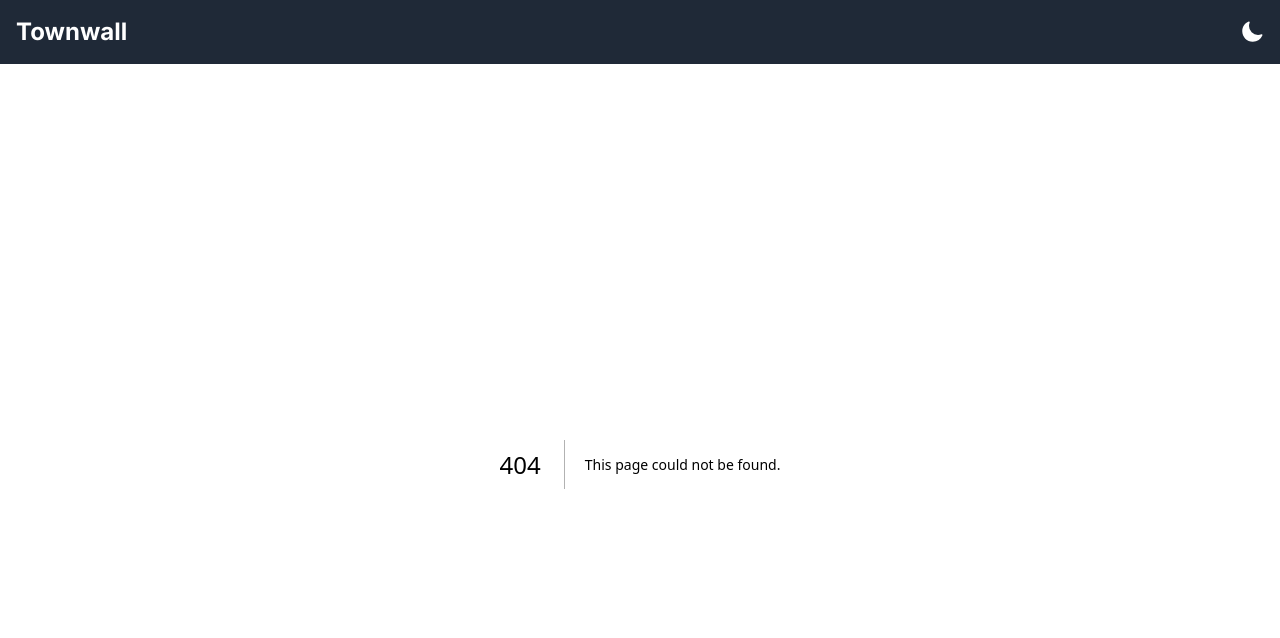
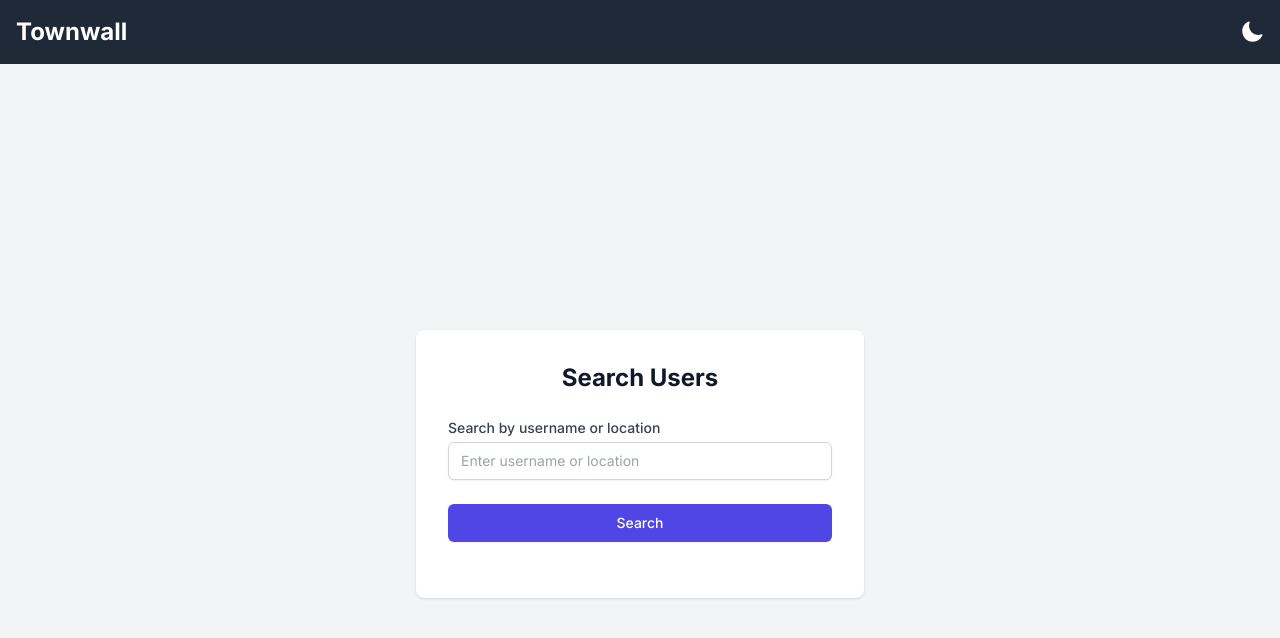
Before and after one commit to alexaldearroyo/townwall, a Next.js app: page /search in a window 1280 px wide. Before the commit this address had no page. Shown: the top 638 px of the page. Built offline with nearby package versions, Linux system fonts and the light colour scheme.

Commit message:
Setup user search

```diff
--- a/database/users.ts
+++ b/database/users.ts
@@ -375,7 +375,7 @@ export async function updateUserProfile(
 }
 
 // Helper function to parse location from string to { x: number; y: number }
-function parseLocation(
+export function parseLocation(
   locationString: string,
 ): { x: number; y: number } | null {
   const match = locationString.match(/POINT\(([-\d.]+) ([-\d.]+)\)/);
--- /dev/null
+++ b/src/app/(auth)/api/search/route.ts
@@ -0,0 +1,55 @@
+import { NextRequest, NextResponse } from 'next/server';
+import { sql } from '../../../../../database/connect';
+import { parseLocation, User } from '../../../../../database/users';
+import { getCityAndCountry } from '../../../../../util/geocode';
+
+export async function GET(request: NextRequest) {
+  const url = new URL(request.url);
+  const query = url.searchParams.get('query');
+
+  if (!query) {
+    return NextResponse.json({ error: 'Query is required' }, { status: 400 });
+  }
+
+  const searchResults = await sql<
+    {
+      id: number;
+      username: string;
+      email: string;
+      userImage: string;
+      location: unknown | null;
+    }[]
+  >`
+    SELECT
+      id,
+      username,
+      email,
+      user_image AS "userImage",
+      st_astext (location) AS location
+    FROM
+      users
+    WHERE
+      username ILIKE ${'%' + query + '%'}
+      OR location ILIKE ${'%' + query + '%'}
+  `;
+
+  const users = await Promise.all(
+    searchResults.map(async (user) => {
+      if (user.location) {
+        const location = parseLocation(user.location as string);
+        if (location) {
+          const { city, country } = await getCityAndCountry(
+            location.y,
+            location.x,
+          );
+          user.location = `${city}, ${country}`;
+        } else {
+          user.location = 'Unknown';
+        }
+      }
+      return user;
+    }),
+  );
+
+  return NextResponse.json(users);
+}
--- /dev/null
+++ b/src/app/search/page.tsx
@@ -0,0 +1,86 @@
+'use client';
+
+import React, { useState } from 'react';
+
+type UserType = {
+  id: number;
+  username: string;
+  userImage: string | null;
+  icon: string | null;
+  location: string | null;
+};
+
+export default function SearchPage() {
+  const [query, setQuery] = useState('');
+  const [results, setResults] = useState<UserType[]>([]);
+  const [error, setError] = useState<string | null>(null);
+
+  async function handleSearch(event: React.FormEvent<HTMLFormElement>) {
+    event.preventDefault();
+
+    try {
+      const response = await fetch(
+        `/api/search?query=${encodeURIComponent(query)}`,
+      );
+      if (!response.ok) {
+        throw new Error('Search failed');
+      }
+
+      const data = await response.json();
+      setResults(data);
+    } catch (catchError: any) {
+      setError(catchError.message);
+    }
+  }
+
+  return (
+    <div className="min-h-screen flex flex-col items-center justify-center bg-gray-100 dark:bg-gray-900">
+      <div className="w-full max-w-md p-8 space-y-6 bg-white rounded-lg shadow dark:bg-gray-800">
+        <h1 className="text-2xl font-bold text-center text-gray-900 dark:text-white">
+          Search Users
+        </h1>
+        <form onSubmit={handleSearch} className="space-y-6">
+          <div>
+            <label
+              htmlFor="query"
+              className="block text-sm font-medium text-gray-700 dark:text-gray-300"
+            >
+              Search by username or location
+            </label>
+            <input
+              id="query"
+              name="query"
+              value={query}
+              onChange={(e) => setQuery(e.target.value)}
+              placeholder="Enter username or location"
+              required
+              className="mt-1 block w-full px-3 py-2 border border-gray-300 rounded-md shadow-sm placeholder-gray-400 focus:outline-none focus:ring-indigo-500 focus:border-indigo-500 sm:text-sm"
+            />
+          </div>
+          <div>
+            <button className="w-full flex justify-center py-2 px-4 border border-transparent rounded-md shadow-sm text-sm font-medium text-white bg-indigo-600 hover:bg-indigo-700 focus:outline-none focus:ring-2 focus:ring-offset-2 focus:ring-indigo-500">
+              Search
+            </button>
+          </div>
+        </form>
+        {!!error && <p className="text-red-500 text-center">{error}</p>}
+        <ul className="space-y-4">
+          {results.map((user) => (
+            <li key={`user-${user.id}`} className="flex items-center space-x-4">
+              <div className="flex-shrink-0 h-10 w-10">{user.userImage}</div>
+              <div>
+                <div className="text-sm font-medium text-gray-900 dark:text-white">
+                  {user.username}
+                </div>
+                <div className="text-sm text-gray-500 dark:text-gray-300">
+                  {/* {!!user.icon && <span>{user.icon} </span>} */}
+                  {user.location ? user.location : 'Location not available'}
+                </div>
+              </div>
+            </li>
+          ))}
+        </ul>
+      </div>
+    </div>
+  );
+}
--- a/src/components/Map.tsx
+++ b/src/components/Map.tsx
@@ -12,22 +12,17 @@ type MapProps = {
 };
 
 const Map: React.FC<MapProps> = ({ latitude, longitude }) => {
-  useEffect(() => {
-    import('leaflet-defaulticon-compatibility');
-  }, []);
-
   return (
     <MapContainer
       center={[latitude, longitude]}
       zoom={13}
-      style={{ height: '400px', width: '100%' }}
+      style={{ width: '400px', height: '300px' }} // Adjust width and height as needed
     >
-      <TileLayer
-        url="https://{s}.tile.openstreetmap.org/{z}/{x}/{y}.png"
-        attribution={`&copy; <a href='http://osm.org/copyright'>OpenStreetMap</a> contributors`}
-      />
+      <TileLayer url="https://{s}.tile.openstreetmap.org/{z}/{x}/{y}.png" />
       <Marker position={[latitude, longitude]}>
-        <Popup>User's Location</Popup>
+        <Popup>
+          A pretty CSS3 popup. <br /> Easily customizable.
+        </Popup>
       </Marker>
     </MapContainer>
   );
```
